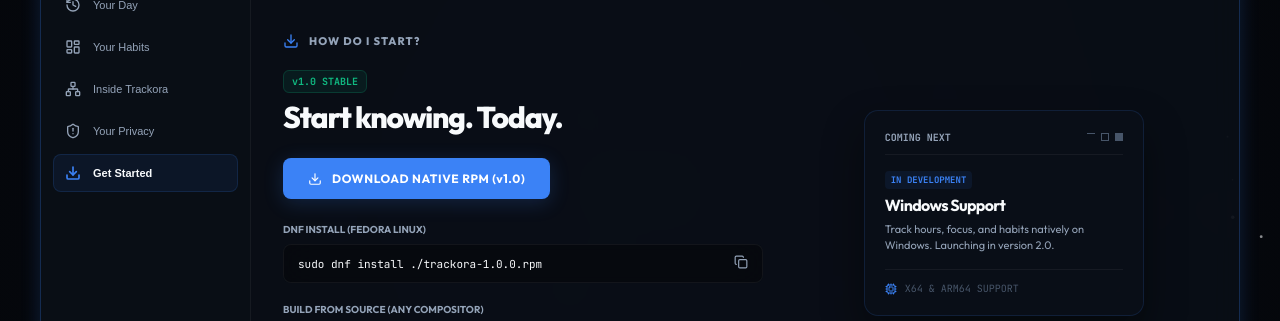
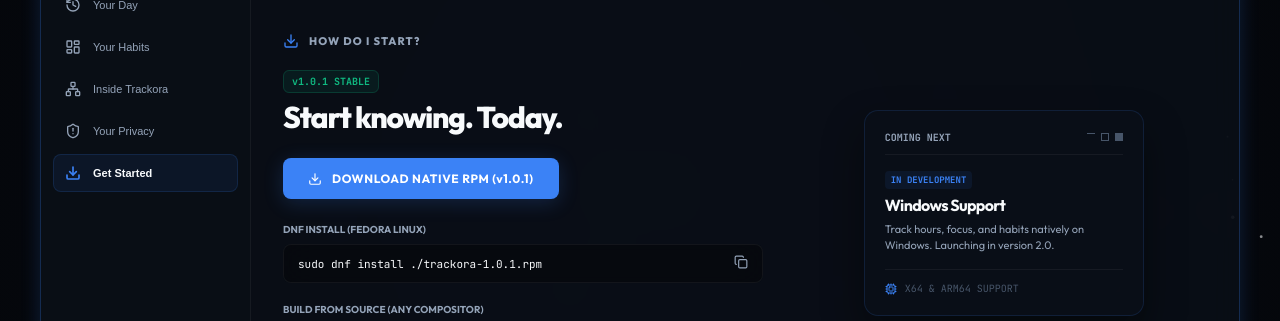
Before and after one commit to SamXop123/Trackora, a Next.js app in the folder landing/: page / in a window 1280 px wide. Both pictures are taken after a click on the button "DOWNLOAD FOR LINUX". Shown: the part 209-530 px from the top of the page. Built offline with nearby package versions, Linux system fonts and the light colour scheme.

Commit message:
Update DownloadView.tsx

```diff
--- a/landing/src/components/views/DownloadView.tsx
+++ b/landing/src/components/views/DownloadView.tsx
@@ -15,7 +15,7 @@
     }, 2000);
   };
 
-  const dnfCommand = "sudo dnf install ./trackora-1.0.0.rpm";
+  const dnfCommand = "sudo dnf install ./trackora-1.0.1.rpm";
   const sourceCommands = "git clone https://github.com/SamXop123/Trackora.git\ncd Trackora\n./install.sh";
 
   return (
@@ -62,7 +62,7 @@
               border: "1px solid rgba(16, 185, 129, 0.2)",
             }}
           >
-            v1.0 STABLE
+            v1.0.1 STABLE
           </span>
           <h2
             style={{
@@ -80,7 +80,7 @@
         {/* Direct RPM Download Button */}
         <div style={{ margin: "4px 0" }}>
           <motion.a
-            href="/trackora-1.0.0.rpm"
+            href="/trackora-1.0.1.rpm"
             download
             whileHover={{ scale: 1.02 }}
             whileTap={{ scale: 0.98 }}
@@ -110,7 +110,7 @@
             }}
           >
             <Download size={14} />
-            <span>DOWNLOAD NATIVE RPM (v1.0)</span>
+            <span>DOWNLOAD NATIVE RPM (v1.0.1)</span>
           </motion.a>
         </div>
 
```
